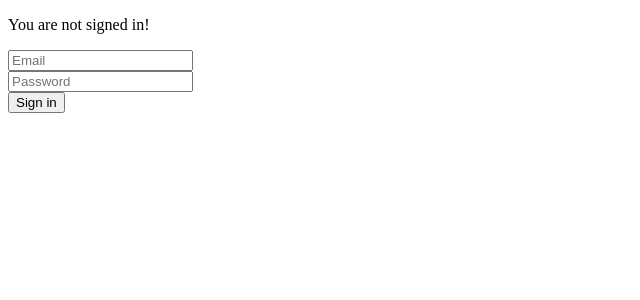
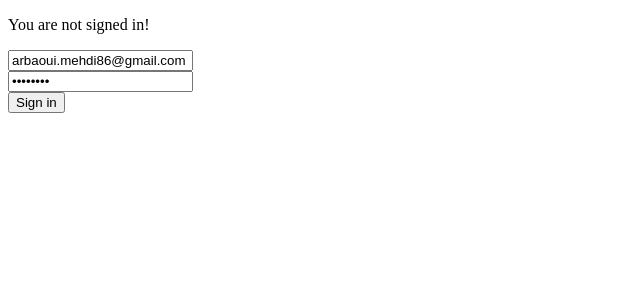
Before and after one commit to arbaouimehdi/workshop-mern-crud, a Next.js app in the folder packages/admin/: page / in a window 1280 px wide. Shown: the top 300 px of the page, without its empty margins (0-640 px from the left). Built offline with nearby package versions, Linux system fonts and the light colour scheme; no server answers.

Commit message:
Add Sign In Queries and Page

```diff
--- a/packages/admin/components/signin-box.js
+++ b/packages/admin/components/signin-box.js
@@ -5,8 +5,8 @@ import ME from "../queries/me";
 import SIGN_IN from "../mutations/sign_in";
 
 const SigninBox = () => {
-  const [email, setEmail] = useState("");
-  const [password, setPassword] = useState("");
+  const [email, setEmail] = useState("arbaoui.mehdi86@gmail.com");
+  const [password, setPassword] = useState("mm123456");
 
   const [signin, { error, loading, data }] = useMutation(SIGN_IN, {
     onCompleted(data) {
--- a/packages/admin/pages/_app.js
+++ b/packages/admin/pages/_app.js
@@ -1,19 +1,17 @@
-import App, { Container } from "next/app"
-import React from "react"
-import withApolloClient from "../lib/with-apollo-client"
-import { ApolloProvider } from "@apollo/react-hooks"
+import App, { Container } from "next/app";
+import React from "react";
+import withApolloClient from "../lib/with-apollo-client";
+import { ApolloProvider } from "@apollo/react-hooks";
 
 class MyApp extends App {
   render() {
-    const { Component, pageProps, apolloClient } = this.props
+    const { Component, pageProps, apolloClient } = this.props;
     return (
-      <Container>
-        <ApolloProvider client={apolloClient}>
-          <Component {...pageProps} />
-        </ApolloProvider>
-      </Container>
-    )
+      <ApolloProvider client={apolloClient}>
+        <Component {...pageProps} />
+      </ApolloProvider>
+    );
   }
 }
 
-export default withApolloClient(MyApp)
+export default withApolloClient(MyApp);
--- a/packages/admin/pages/index.js
+++ b/packages/admin/pages/index.js
@@ -6,10 +6,10 @@ import ME from "../queries/me";
 const NewHome = () => {
   const { loading, error, data } = useQuery(ME);
 
-  console.log(data);
-
   if (error) console.log("error message is: ", error.message);
   if (loading) return <p>loading</p>;
+
+  console.log(data);
 
   if (data === undefined || data.me === undefined || data.me === null) {
     return (
--- a/packages/api/index.js
+++ b/packages/api/index.js
@@ -32,7 +32,7 @@ const options = {
   playground: "/playground",
   cors: {
     credentials: true,
-    origin: "http://localhost:6555"
+    origin: ["http://localhost:6555", "http://localhost:3000"]
   }
 };
 
```
Also changed, not shown: packages/api/resolvers/Query.js (+13 -0 lines).
